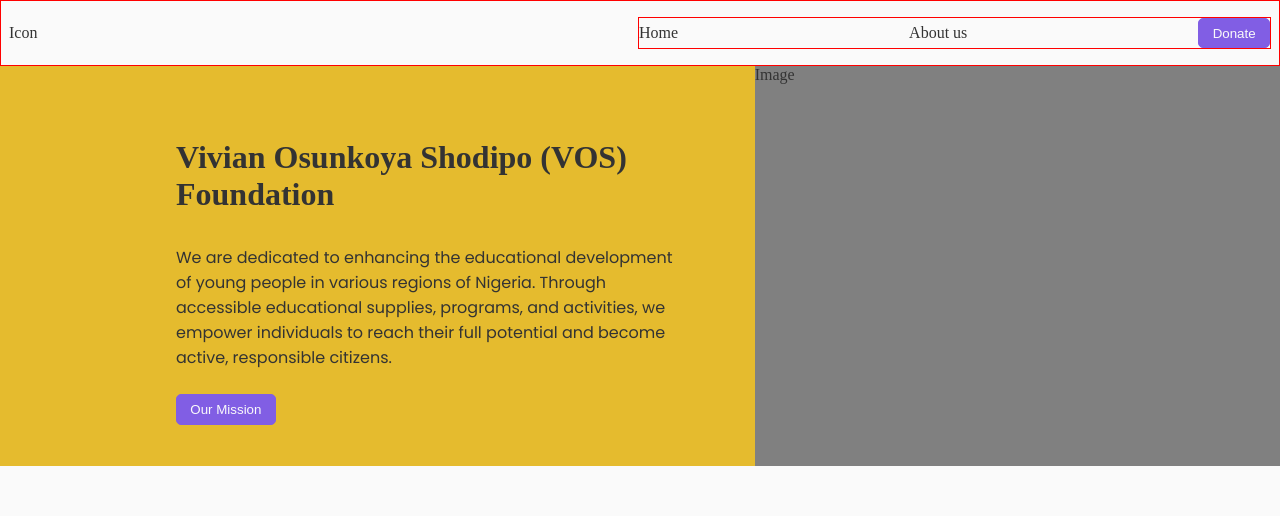
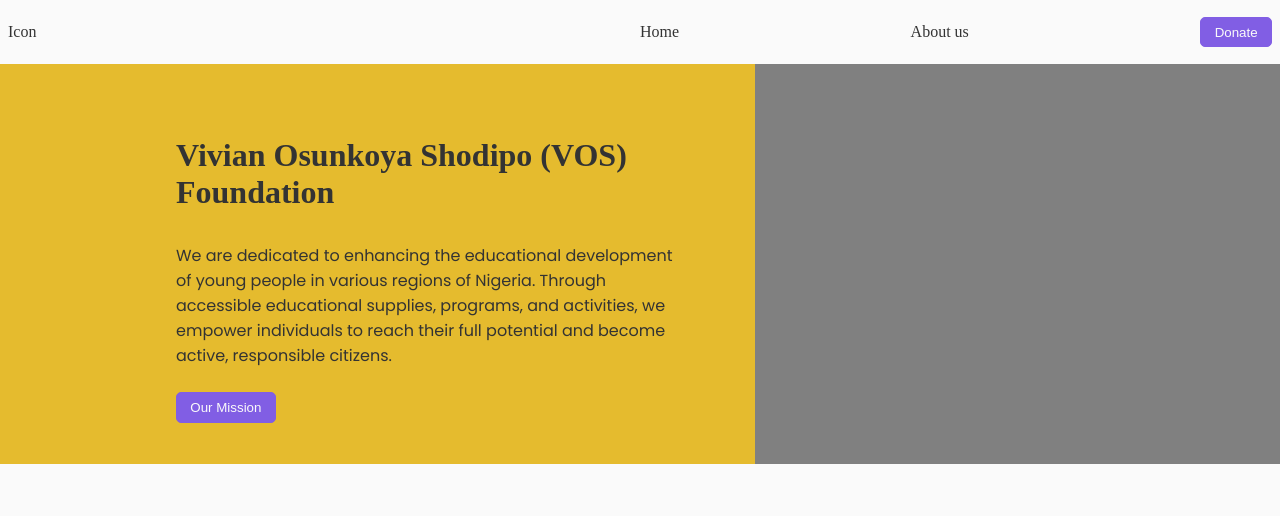
Before and after one commit to gabi-popoola/vos-foundation-website, a React (Create React App) app: page / in a window 1280 px wide. Shown: the top 516 px of the page. Built offline with nearby package versions, Linux system fonts and the light colour scheme; a web font is replaced by a local one.

Commit message:
removed red borders

```diff
--- a/src/components/NavBar/NavBarStyles.jsx
+++ b/src/components/NavBar/NavBarStyles.jsx
@@ -1,7 +1,6 @@
 import { styled } from 'styled-components';
 
 export const MainContainer = styled.div`
-  border: 1px solid red;
   height: 2em;
   padding: 1em 0.5em;
   display: flex;
@@ -10,7 +9,6 @@
 `;
 export const IconContainer = styled.div``;
 export const NavContainer = styled.div`
-  border: 1px solid red;
   width: 50%;
   display: flex;
   align-items: center;
--- a/src/pages/Home/Home.jsx
+++ b/src/pages/Home/Home.jsx
@@ -26,14 +26,14 @@
           <HeroText>{HomeContants('heroText')}</HeroText>
           <Button text={HomeContants('heroBtn')} handleClick={() => navigate('about-us')} />
         </HeroLeftSide>
-        <HeroRightSide>Image</HeroRightSide>
+        <HeroRightSide></HeroRightSide>
       </HeroBanner>
       <CoreWorkContainer>
         <CoreWorkTitle>{HomeContants('coreWorkTitle')}</CoreWorkTitle>
         <CoreWorkSubContainer>
-            <IconCard title={HomeContants('coreSubtitle1')} text={HomeContants('coreSubText1')} />
-            <IconCard title={HomeContants('coreSubtitle2')} text={HomeContants('coreSubText2')} />
-            <IconCard title={HomeContants('coreSubtitle3')} text={HomeContants('coreSubText3')} />
+          <IconCard title={HomeContants('coreSubtitle1')} text={HomeContants('coreSubText1')} />
+          <IconCard title={HomeContants('coreSubtitle2')} text={HomeContants('coreSubText2')} />
+          <IconCard title={HomeContants('coreSubtitle3')} text={HomeContants('coreSubText3')} />
         </CoreWorkSubContainer>
       </CoreWorkContainer>
     </MainContainer>
```
